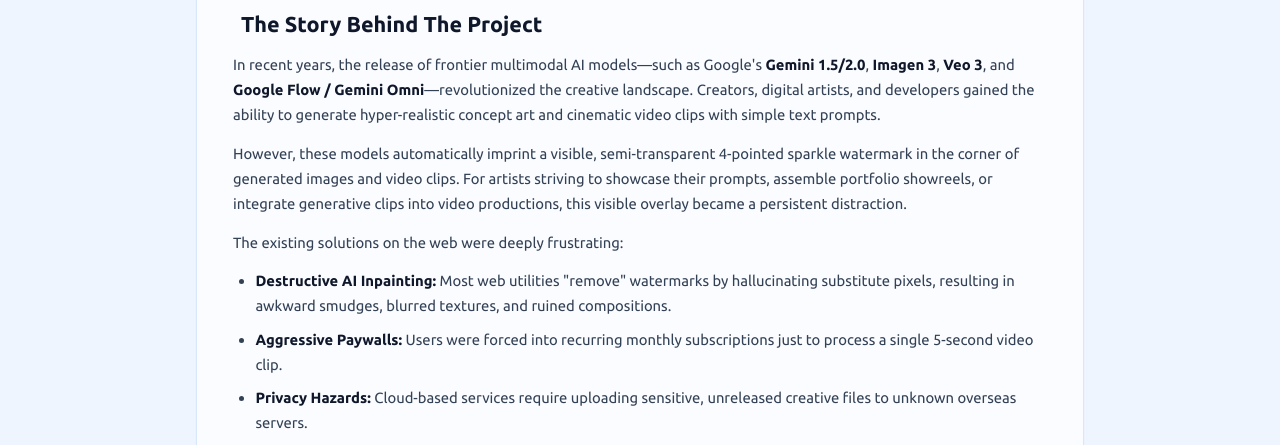
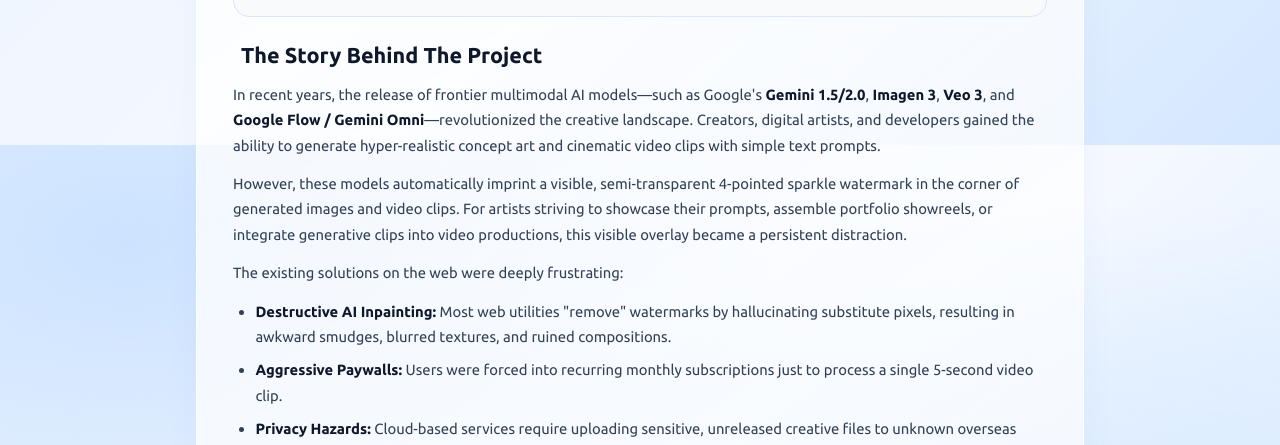
Before and after one commit to ypayal9555-prog/my-first-project, a website: page about.html in a window 1280 px wide. Shown: the part 655-1100 px from the top of the page. Drawn offline with Linux system fonts and the light colour scheme; some icons are missing.

Commit message:
Refresh about page with Ice Glass design

```diff
--- a/about.html
+++ b/about.html
@@ -32,11 +32,11 @@
   <link rel="preconnect" href="https://fonts.googleapis.com">
   <link rel="preconnect" href="https://fonts.gstatic.com" crossorigin>
   <link href="https://fonts.googleapis.com/css2?family=Ubuntu:wght@400;500;700&display=swap" rel="stylesheet">
-  <link rel="stylesheet" href="./style.css" />
+  <link rel="stylesheet" href="./style.css?v=20261018-complete-ice-glass" />
   <script defer src="https://code.iconify.design/iconify-icon/1.0.7/iconify-icon.min.js"></script>
 </head>
 
-<body>
+<body class="ice-glass-page">
 
   <!-- Top Navigation Header -->
   <header class="app-header">
@@ -360,7 +360,7 @@
     </div>
   </footer>
 
-  <script src="./main.js"></script>
+  <script src="./main.js?v=20261018-complete-ice-glass"></script>
 </body>
 
 </html>
```
